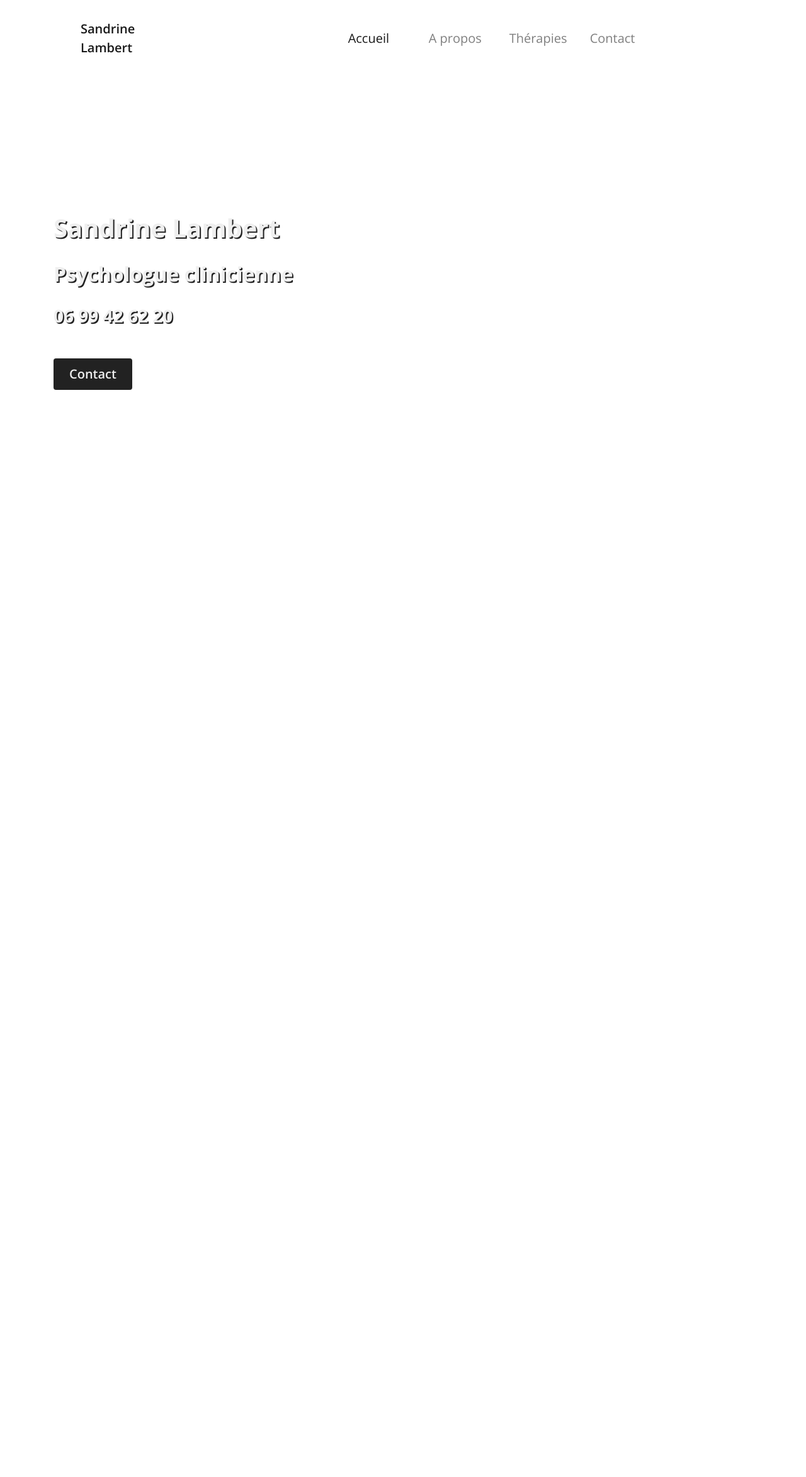
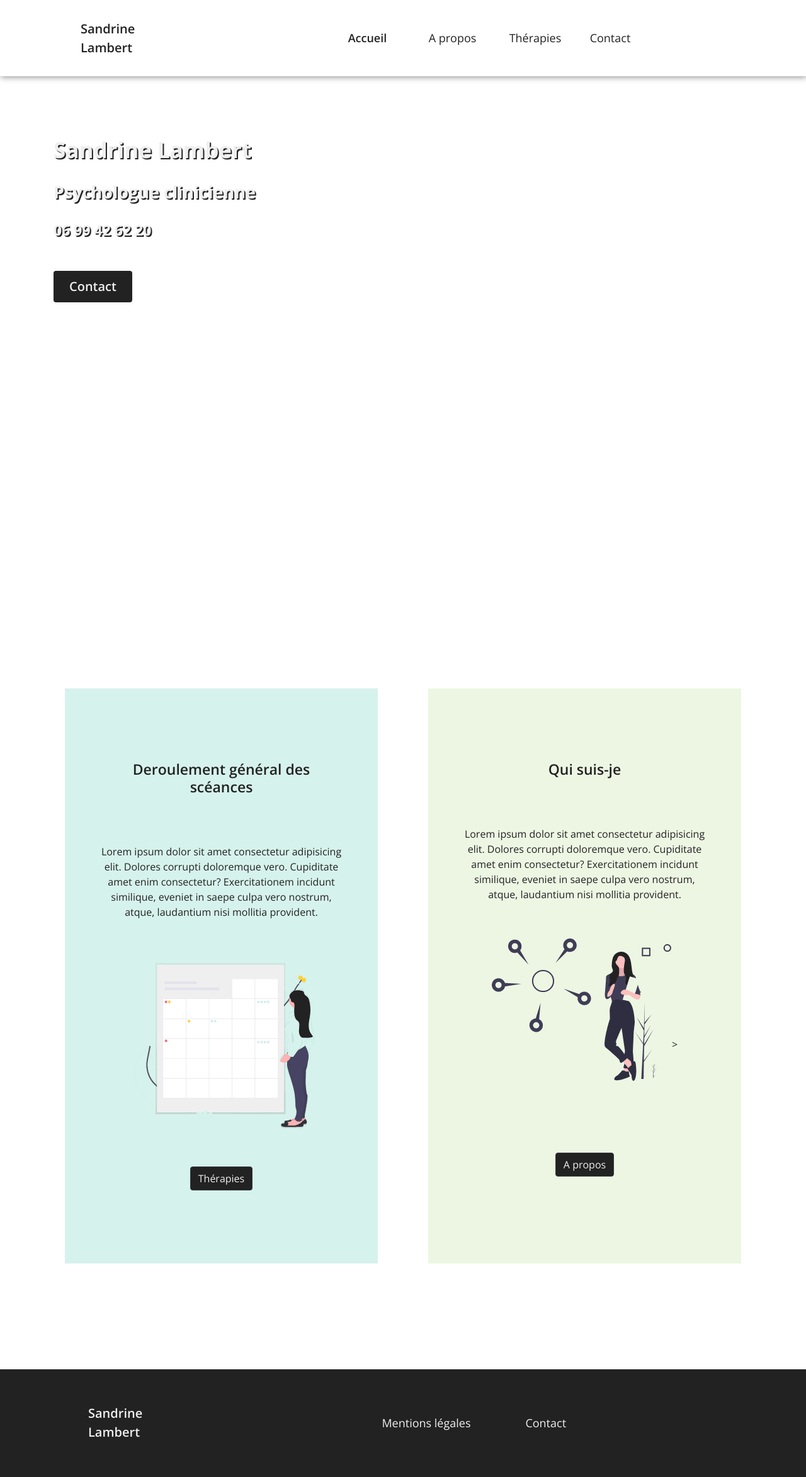
Before and after one commit to EmirKherchi/Lambert_Sandrine_Website, a website built with webpack: page site/index.html in a window 1280 px wide. Shown: the whole page at 63% size. Before the commit the page ends 1146 px from the top, so only its background shows below. Built offline with nearby package versions, Linux system fonts and the light colour scheme; files whose address does not match are found by name.

Commit message:
home optimisation

```diff
--- a/site/index.html
+++ b/site/index.html
@@ -5,11 +5,36 @@
     <meta charset="UTF-8">
     <meta name="viewport" content="width=device-width, initial-scale=1.0">
     <title>Sandrine Lambert | Psychologue clinicienne Bruz</title>
+    <meta name="description" content="Sandrine Lambert psychologue clinicienne à Bruz,proche de Rennes.Thérapie adulte enfant et adolescent. Consultation psychologique individuelle et couple" />
+    <meta name="robots" content="index"/>
+    <meta name="keywords" content="psychologue, rennes, bruz"/>
+    <meta name="Content-Language" content="fr">
+    <meta name="Copyright" content="ekherchi.fr">
+    <meta name="Author" content="ekherchi.fr">
+    <meta name="Publisher" content="ekherchi.fr">
+    <meta name="Reply-To" content="contact@ekherchi.fr">
+    <meta name="Robots" content="all">
+    <meta name="Rating" content="general">
+    <meta name="Distribution" content="global">
+    <meta name="Geography" content="rennes, 35000, bruz 35170">
+    <meta name="Category" content="health">
+    <meta name="DC.Content-Type" content="UTF-8">
+    <meta name="DC.Content-Language" content="fr">
+    <meta name="DC.Copyright" content="ekherchi.fr">
+    <meta name="DC.Author" content="ekherchi.fr">
+    <meta name="DC.Publisher" content="ekherchi.fr">
+    <meta name="DC.Reply-To" content="contact@ekherchi.fr">
+    <meta name="DC.Robots" content="all">
+    <meta name="DC.Rating" content="general">
+    <meta name="DC.Distribution" content="global">
+    <meta name="DC.Geography" content="rennes, 35000, bruz 35170">
+    <meta name="DC.Category" content="health">
 
 
 
     <!--font-->
-    <link href="https://fonts.googleapis.com/css2?family=Open+Sans:wght@300;400;600;700;800&display=swap" rel="stylesheet">
+    <link href="https://fonts.googleapis.com/css2?family=Open+Sans:wght@300;400;600;700;800&display=swap"
+        rel="stylesheet">
     <!--Bootstrap Jquery-->
     <script src="https://code.jquery.com/jquery-3.4.1.slim.min.js"
         integrity="sha384-J6qa4849blE2+poT4WnyKhv5vZF5SrPo0iEjwBvKU7imGFAV0wwj1yYfoRSJoZ+n"
@@ -33,7 +58,7 @@
 
 
     <header>
-        <nav class="navbar navbar-expand-lg navbar-light">
+        <nav class="navbar navbar-expand-lg">
             <a class="navbar-brand" href="#">Sandrine<br>Lambert</a>
             <button class="navbar-toggler" type="button" data-toggle="collapse" data-target="#navbarNav"
                 aria-controls="navbarNav" aria-expanded="false" aria-label="Toggle navigation">
@@ -42,7 +67,7 @@
             <div class="collapse navbar-collapse" id="navbarNav">
                 <ul class="navbar-nav">
                     <li class="nav-item active">
-                        <a class="nav-link" href="#">Accueil <span class="sr-only">(current)</span></a>
+                        <a class="nav-link" href="#">Accueil</a>
                     </li>
                     <li class="nav-item">
                         <a class="nav-link" href="#">A propos</a>
@@ -65,10 +90,49 @@
                 <h2>Psychologue clinicienne</h2>
                 <h3>06 99 42 62 20</h3>
                 <a href="contact.html" class="bandeau-btn btn btn-dark">Contact</a>
-
             </div>
         </div>
     </section>
+    <section>
+        <div class="container-fluid text-center square">
+            <div class="row mx-5">
+                <div class="col-md-12 col-lg-6  square-therapies">
+                    <h3 class="square-therapies_title">Deroulement général des scéances</h3>
+                    <p class="square-therapies_text">Lorem ipsum dolor sit amet consectetur adipisicing elit.
+                    Dolores corrupti doloremque vero. Cupiditate
+                    amet enim consectetur? Exercitationem incidunt similique, eveniet in saepe culpa vero nostrum,
+                    atque, laudantium nisi mollitia provident.
+                    </p>
+                    <img src="src/images/schedule_home.png" class="square-therapies_images img-fluid" alt="image déroulement des scéances psychologue Sandrine Lambert Bruz"><br>
+                    <a href="#" class="btn btn-dark square-therapies_btn">Thérapies</a>
+                </div>
+
+                <div class="col-md-12 col-lg-6 square-apropos">
+                    <h3 class="square-apropos_title">Qui suis-je</h3>
+                    <p class="square-apropos_text">Lorem ipsum dolor sit amet consectetur adipisicing elit.
+                    Dolores corrupti doloremque vero. Cupiditate
+                    amet enim consectetur? Exercitationem incidunt similique, eveniet in saepe culpa vero nostrum,
+                    atque, laudantium nisi mollitia provident.
+                    </p>
+                    <img src="src/images/description_home.png" class="square-apropos_images img-fluid" alt="image description psychologue Sandrine Lambert Bruz">><br>
+                    <a href="#" class="btn btn-dark square-apropos_btn">A propos</a>
+                </div>
+            </div>
+        </div>
+    </section>
+
+    <footer class="container-fluid">
+        <nav class="navbar navbar-expand-lg ">
+            <a class="navbar-brand" href="#">Sandrine<br>Lambert</a>
+            <div class="collapse navbar-collapse" id="navbarNav">
+                <ul class="navbar-nav">
+                    <li class="nav-item">
+                        <a class="nav-link" href="#">Mentions légales</a>
+                    </li>
+                    <li class="nav-item">
+                        <a class="nav-link" href="#">Contact</a>
+                    </li>
+    </footer>
 
 
 
--- /dev/null
+++ b/site/src/sass/base/_body.scss
@@ -0,0 +1,13 @@
+body {
+    color: $black;
+    font-family: "Open Sans", sans-serif;
+    h1{
+      font-size: 35px;
+    }
+    h2{
+      font-size: 27px;
+    }
+    h3{
+      font-size: 23px;
+    }
+  }
--- /dev/null
+++ b/site/src/sass/component/_homeimage.scss
@@ -0,0 +1,36 @@
+.bandeau {
+  margin-top: 25px;
+  padding: 0;
+  background-image: url("src/images/main_image_fond.jpg");
+  background-position: center;
+  background-repeat: none;
+  background-size: cover;
+  height: 900px;
+  &-text {
+    color: $grey;
+    padding-top: 15%;
+  }
+  &,
+  h1,
+  h2,
+  h3 {
+    padding-bottom: 2%;
+    font-weight: 700;
+    text-shadow: 2px 2px 0px #222;
+  }
+  &-btn {
+    background-color: $black;
+    color: $grey;
+    font-size: 20px;
+    font-weight: 600;
+    padding: 10px 25px;
+    text-shadow: none;
+    border: none;
+    margin-top: 20px;
+    &:hover {
+      background-color: $grey;
+      color: $black;
+      transition: 500ms ease;
+    }
+  }
+}
--- /dev/null
+++ b/site/src/sass/component/_square.scss
@@ -0,0 +1,19 @@
+.square{
+    margin-top: 10%;
+    margin-bottom: 10%;
+    .btn-dark{
+      color: $grey;
+      background-color: $black;
+      &:hover{
+          background-color: $grey;
+          color:$black;
+      }
+    }
+    &-therapies{
+        @include square($blue,45px);
+
+    }
+    &-apropos{
+        @include square($green,110px);
+    }
+}
--- /dev/null
+++ b/site/src/sass/layout/_header.scss
@@ -0,0 +1,43 @@
+header {
+  position: fixed;
+  top: 0;
+  width: 100%;
+  z-index: 1000;
+  box-shadow: 1px 1px 10px lighten($color: $black, $amount: 40%);
+}
+
+.navbar {
+  background-color: #fff;
+  padding: 2% 0px;
+
+  &-collapse {
+    margin-right: 10%;
+  }
+  &-brand {
+    font-weight: 600;
+    margin: 0px 10%;
+    color: $black;
+    &:hover{
+      color: $black;
+    }
+  }
+  .active{
+    font-weight: 600;
+  }
+  .nav-link {
+      color:$black;
+  }
+
+  ul {
+    margin-left: 25%;
+    li {
+      font-size: 18px;
+
+      width: 8rem;
+      a:hover{
+        font-weight: 600;
+      }
+    }
+
+  }
+}
--- /dev/null
+++ b/site/src/sass/layout/footer.scss
@@ -0,0 +1,24 @@
+footer{
+    background-color: $black;
+    padding: 2% 0;
+
+    .navbar{
+        background-color: $black;
+        &-brand{
+            color: $grey;
+            &:hover{
+                color: $grey;
+            }
+        }
+       .nav{
+           &-item{
+              margin: 0px 50px;
+           }
+           &-link{
+            color: $grey;
+            width: 200px ;
+
+           }
+       }
+    }
+}
--- a/site/src/sass/main.scss
+++ b/site/src/sass/main.scss
@@ -1,68 +1,10 @@
 @import "./utils/variables";
+@import "./utils/mixins";
 
-body {
-  color: $black;
-  font-family: "Open Sans", sans-serif;
-}
-//header
+@import "./base/body";
 
-.navbar {
-  background-color: #fff;
-  padding: 2% 0px;
-  &-collapse {
-    margin-right: 10%;
-  }
-  &-brand {
-    font-weight: 600;
-    margin: 0px 10%;
-  }
-  ul {
-    margin-left: 25%;
-    li {
-      font-size: 20px;
-      width: 8rem;
-      &:hover {
-        font-weight: 600;
-      }
-    }
-  }
-}
+@import "./component/square";
+@import "./component/homeimage";
 
-//home - main image
-
-.bandeau {
-  margin-top: 25px;
-  padding: 0;
-  background-image: url("src/images/main_image_fond.jpg");
-  background-position: center;
-  background-repeat: none;
-  background-size: cover;
-  height: 1000px;
-  &-text {
-    color: $grey;
-    padding-top: 15%;
-  }
-  &,
-  h1,
-  h2,
-  h3 {
-    padding-bottom: 2%;
-    font-weight: 700;
-    text-shadow: 2px 2px 0px #222;
-  }
-  &-btn {
-    background-color: $black;
-    color: $grey;
-    font-size: 20px;
-    font-weight: 600;
-    padding: 10px 25px;
-    text-shadow: none;
-    border: none;
-    margin-top: 20px;
-    &:hover {
-      background-color: $grey;
-      color: $black;
-      transition: 500ms ease;
-    }
-  }
-}
+@import "./layout/header";
+@import "./layout/footer";
--- /dev/null
+++ b/site/src/sass/utils/_mixins.scss
@@ -0,0 +1,18 @@
+
+@mixin square($color,$btnMargin) {
+    background-color: $color;
+          border-radius: 4px;
+          padding: 10% 5%;
+          border: 40px solid #fff;
+
+       &_title{
+           margin-bottom: 20%;
+           font-weight: 600;
+       }
+       &_text{
+        margin-bottom: 15%;
+    }
+       &_images{
+           margin-bottom: $btnMargin;
+       }
+}
```
Also changed, not shown: site/src/images/description_home.png (renamed from site/src/images/description home.png), site/style.css, 2 other files.
